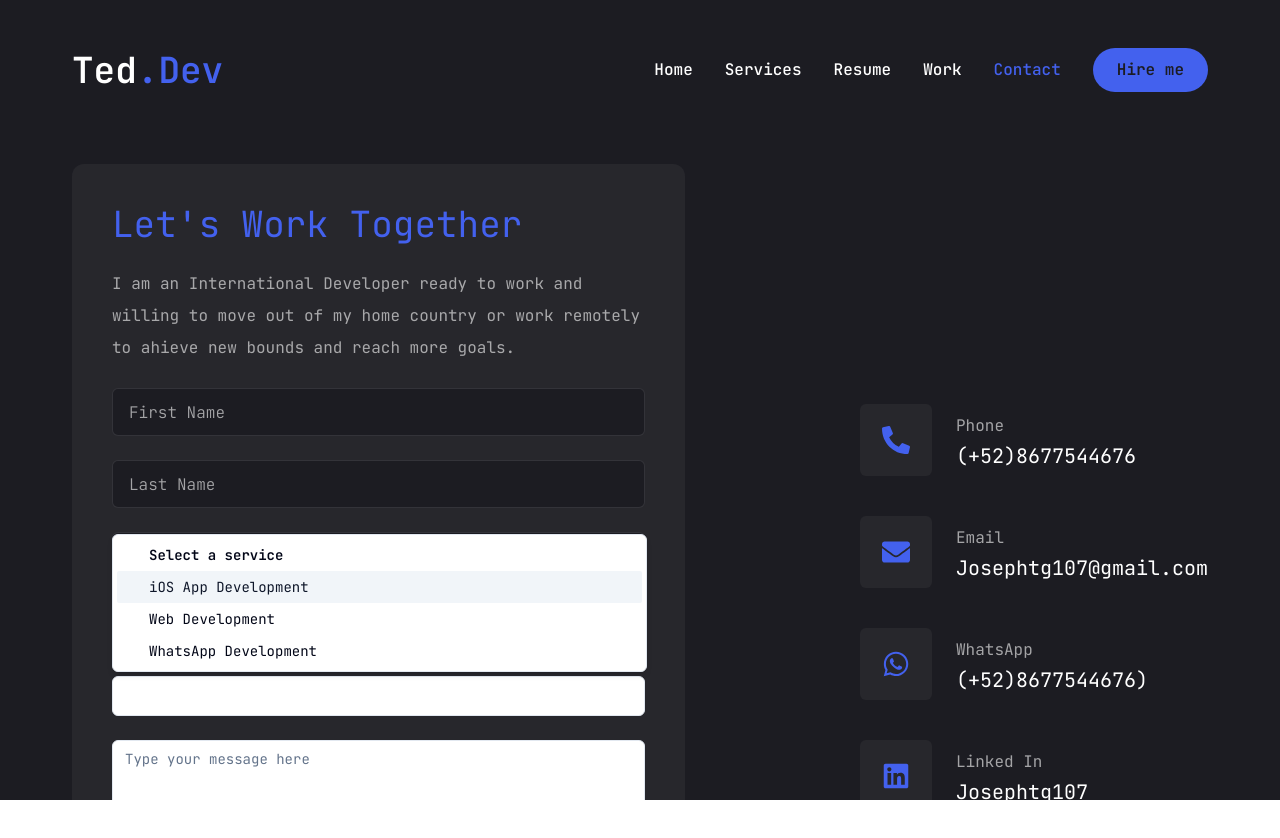
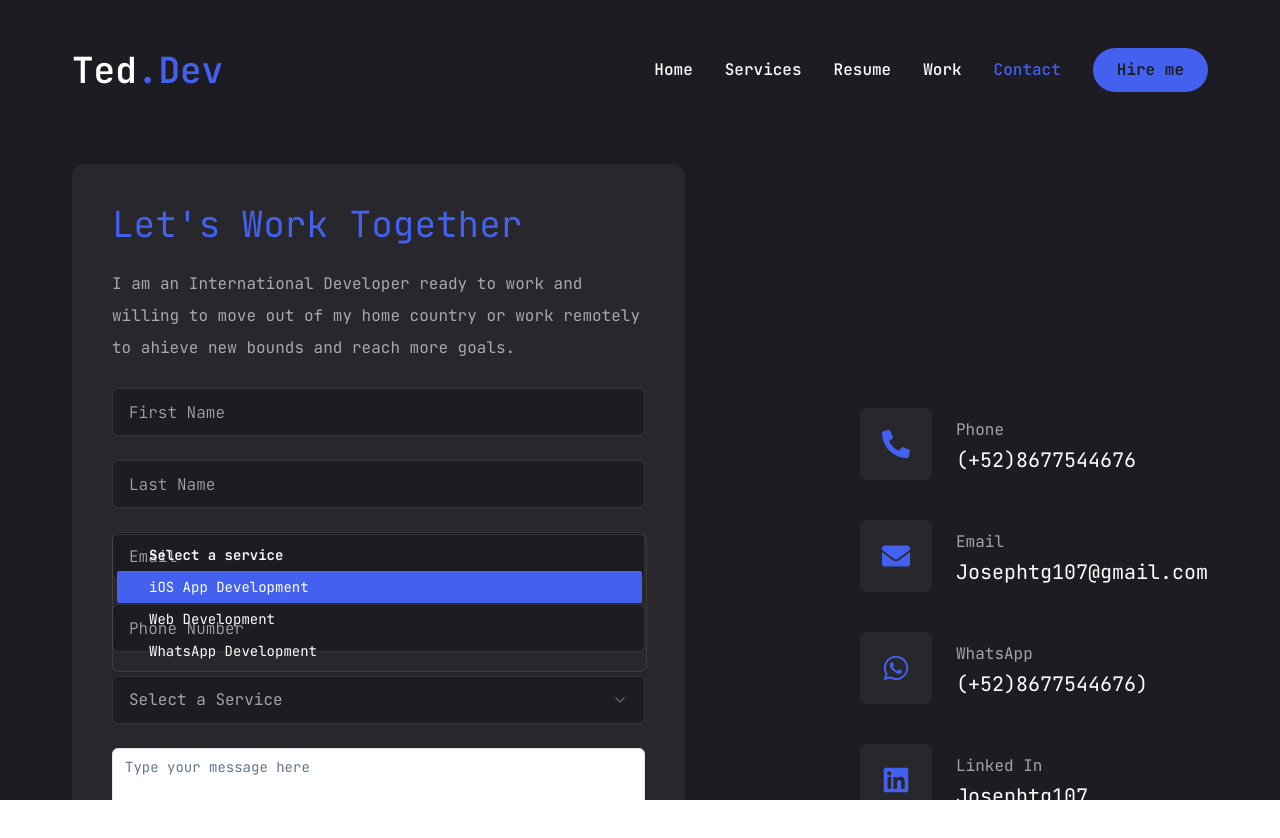
Before and after one commit to Josephtg107/Ted-Portfolio, a Next.js app in the folder ted-portfolio/: page /contact in a window 1280 px wide. Both pictures are taken after a click on the button "Select a Service". Shown: the top 838 px of the page. Built offline with nearby package versions, Linux system fonts and the light colour scheme.

Commit message:
[Clean] Modified select classname css

```diff
--- a/ted-portfolio/components/ui/select.jsx
+++ b/ted-portfolio/components/ui/select.jsx
@@ -16,7 +16,7 @@
   <SelectPrimitive.Trigger
     ref={ref}
     className={cn(
-      "flex h-10 w-full items-center justify-between rounded-md border border-slate-200 bg-white px-3 py-2 text-sm ring-offset-white placeholder:text-slate-500 focus:outline-none focus:ring-2 focus:ring-slate-950 focus:ring-offset-2 disabled:cursor-not-allowed disabled:opacity-50 [&>span]:line-clamp-1 dark:border-slate-800 dark:bg-slate-950 dark:ring-offset-slate-950 dark:placeholder:text-slate-400 dark:focus:ring-slate-300",
+      "flex h-[48px] w-full items-center justify-between rounded-md border border-white/10 bg-primary px-4 py-5 text-base text-white/60 placeholder:text-white/10 focus:border-accent outline-non",
       className
     )}
     {...props}>
@@ -54,7 +54,7 @@
     <SelectPrimitive.Content
       ref={ref}
       className={cn(
-        "relative z-50 max-h-96 min-w-[8rem] overflow-hidden rounded-md border border-slate-200 bg-white text-slate-950 shadow-md data-[state=open]:animate-in data-[state=closed]:animate-out data-[state=closed]:fade-out-0 data-[state=open]:fade-in-0 data-[state=closed]:zoom-out-95 data-[state=open]:zoom-in-95 data-[side=bottom]:slide-in-from-top-2 data-[side=left]:slide-in-from-right-2 data-[side=right]:slide-in-from-left-2 data-[side=top]:slide-in-from-bottom-2 dark:border-slate-800 dark:bg-slate-950 dark:text-slate-50",
+        "relative z-50 max-h-96 min-w-[8rem] overflow-hidden rounded-md border border-white/10 bg-primery text-white shadow-md data-[state=open]:animate-in data-[state=closed]:animate-out data-[state=closed]:fade-out-0 data-[state=open]:fade-in-0 data-[state=closed]:zoom-out-95 data-[state=open]:zoom-in-95 data-[side=bottom]:slide-in-from-top-2 data-[side=left]:slide-in-from-right-2 data-[side=right]:slide-in-from-left-2 data-[side=top]:slide-in-from-bottom-2 dark:border-slate-800 dark:bg-slate-950 dark:text-slate-50",
         position === "popper" &&
           "data-[side=bottom]:translate-y-1 data-[side=left]:-translate-x-1 data-[side=right]:translate-x-1 data-[side=top]:-translate-y-1",
         className
@@ -85,7 +85,7 @@
   <SelectPrimitive.Item
     ref={ref}
     className={cn(
-      "relative flex w-full cursor-default select-none items-center rounded-sm py-1.5 pl-8 pr-2 text-sm outline-none focus:bg-slate-100 focus:text-slate-900 data-[disabled]:pointer-events-none data-[disabled]:opacity-50 dark:focus:bg-slate-800 dark:focus:text-slate-50",
+      "relative flex w-full cursor-default select-none items-center rounded-sm py-1.5 pl-8 pr-2 text-sm outline-none focus:bg-accent focus:text-primery data-[disabled]:pointer-events-none data-[disabled]:opacity-50 dark:focus:bg-slate-800 dark:focus:text-slate-50",
       className
     )}
     {...props}>
```
